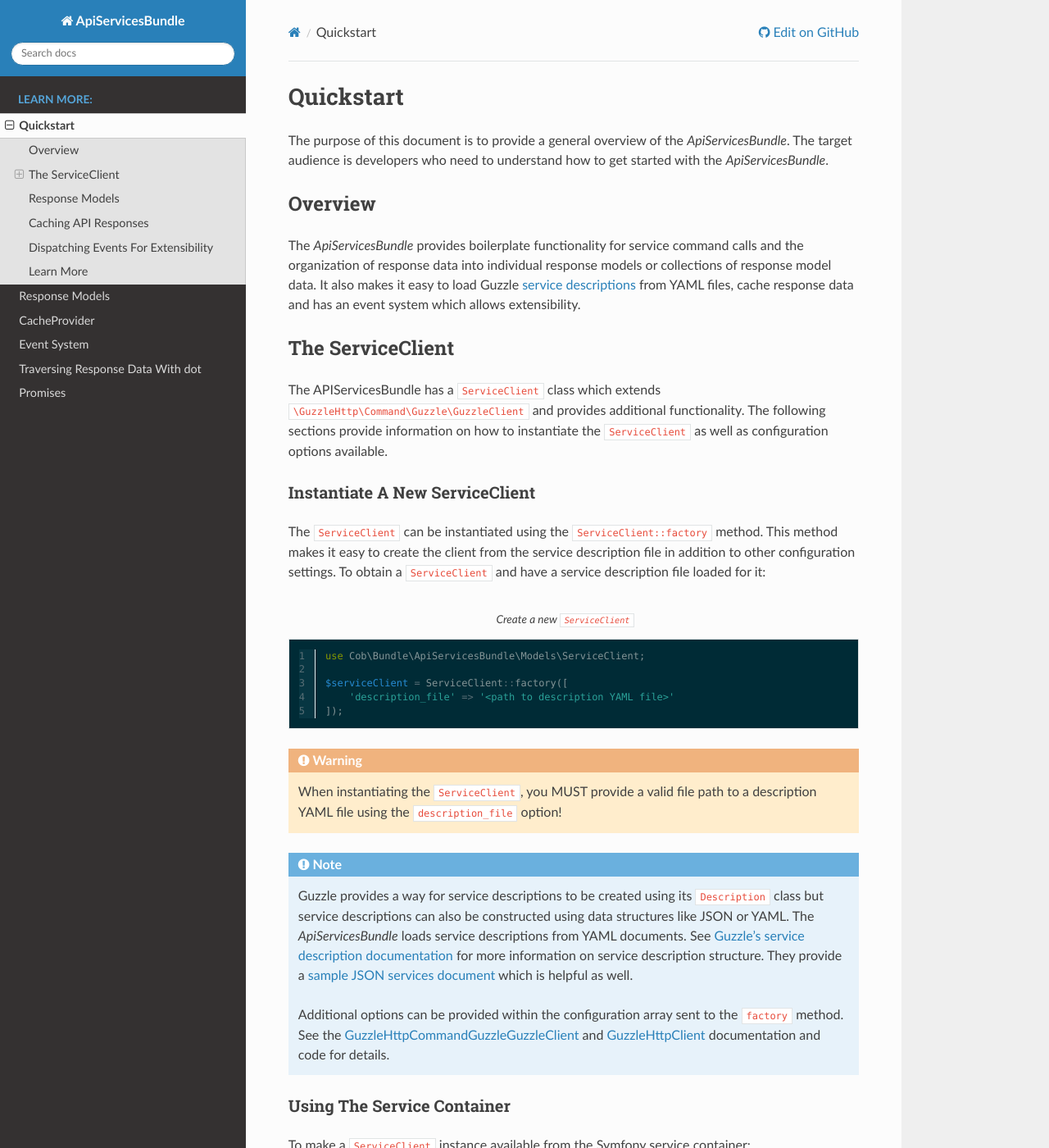
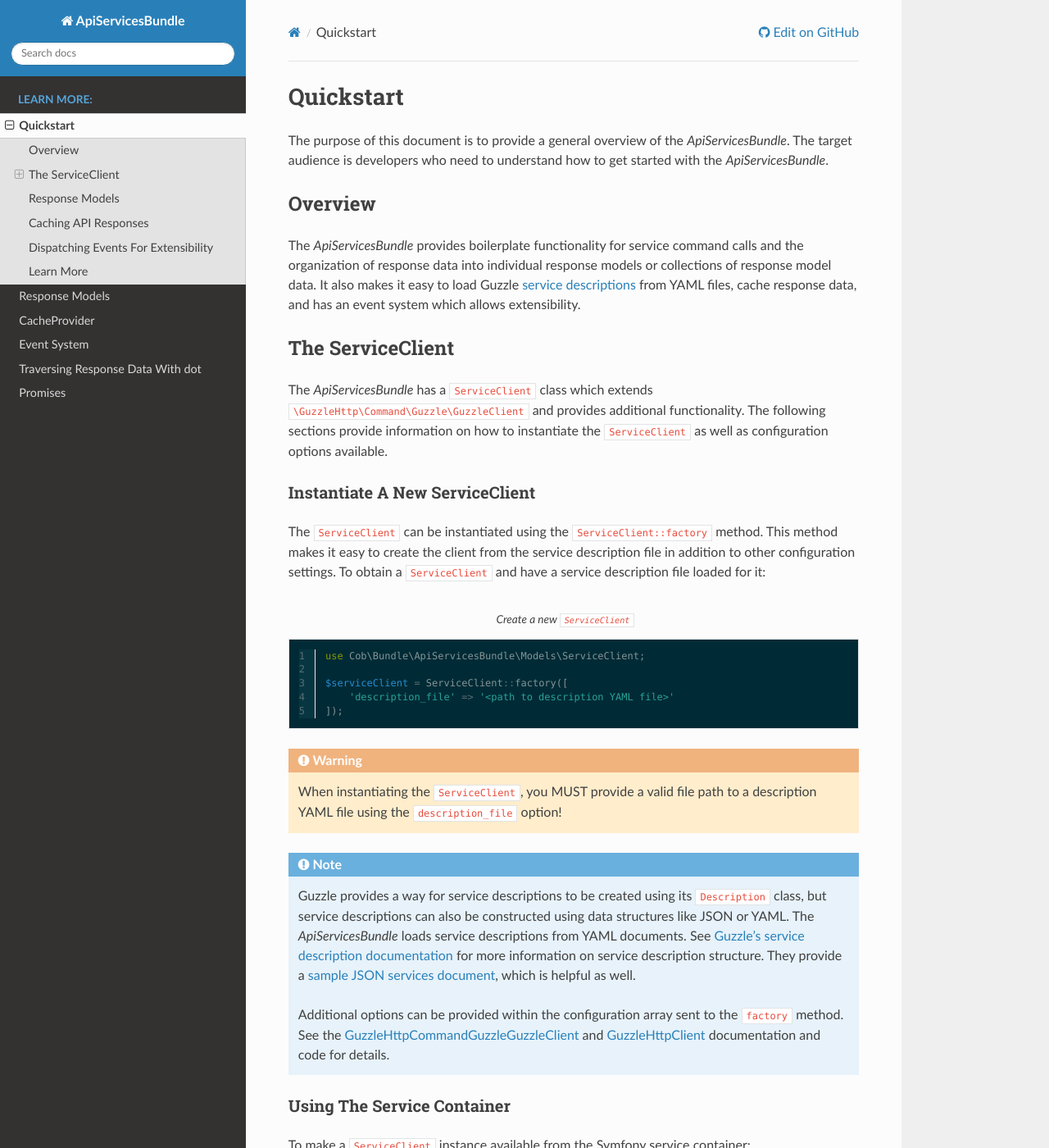
Before and after one commit to cobhimself/api-services-bundle, a Sphinx documentation site: the page built from docs/quickstart.rst, in a window 1280 px wide and 1400 px high. Shown: the whole window at 82% size. Built offline with Sphinx 7.4.7 and the Read the Docs theme 2.0.0, drawn with Linux system fonts in a browser that asks for light colours; cross-references to code outside the pages are shown as plain code.

```diff
--- a/docs/quickstart.rst
+++ b/docs/quickstart.rst
@@ -12,7 +12,7 @@ Overview
 The |ASB| provides boilerplate functionality for service command calls and the
 organization of response data into individual response models or collections of
 response model data. It also makes it easy to load Guzzle
-`service descriptions`_ from YAML files, cache response data and has an event
+`service descriptions`_ from YAML files, cache response data, and has an event
 system which allows extensibility.
 
 .. _service descriptions: https://guzzle3.readthedocs.io/webservice-client/guzzle-service-descriptions.html
@@ -51,11 +51,11 @@ description file in addition to other configuration settings. To obtain a
 .. note::
 
     Guzzle provides a way for service descriptions to be created using its
-    ``Description`` class but service descriptions can also be constructed using
-    data structures like JSON or YAML. The |ASB| loads service descriptions from
-    YAML documents. See `Guzzle's service description documentation`_ for more
-    information on service description structure. They provide a `sample JSON
-    services document`_ which is helpful as well.
+    ``Description`` class, but service descriptions can also be constructed
+    using data structures like JSON or YAML. The |ASB| loads service
+    descriptions from YAML documents. See `Guzzle's service description
+    documentation`_ for more information on service description structure. They
+    provide a `sample JSON services document`_, which is helpful as well.
 
     Additional options can be provided within the configuration array sent to
     the ``factory`` method. See the
```
Also changed, not shown: other parts of docs/quickstart.rst (+1 -1 lines), docs/index.rst (+5 -5 lines), 1 other file.
